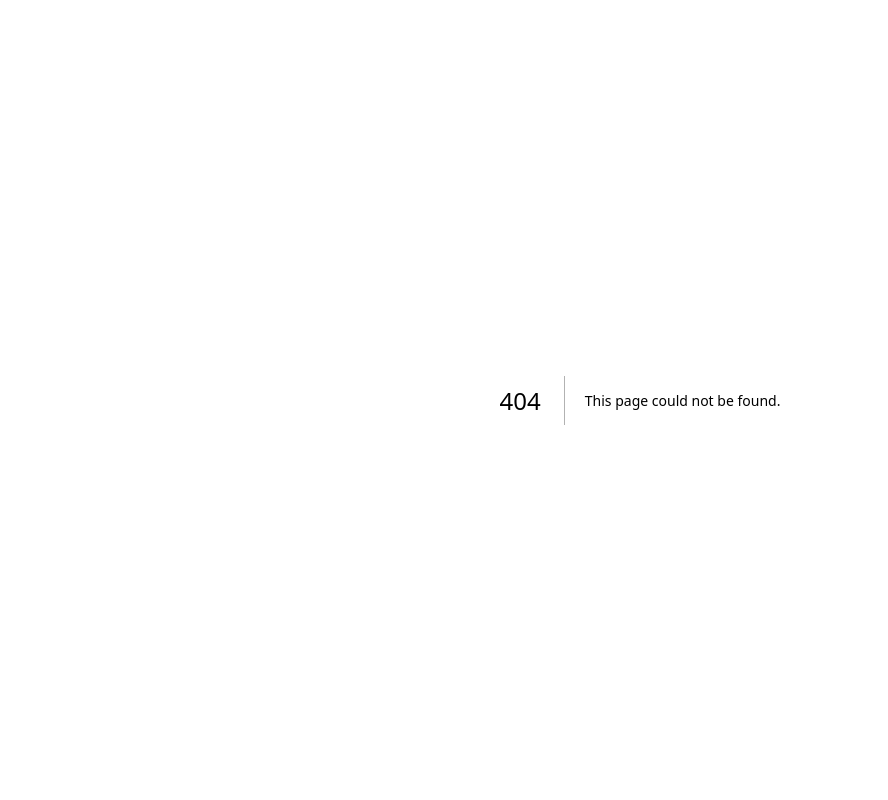
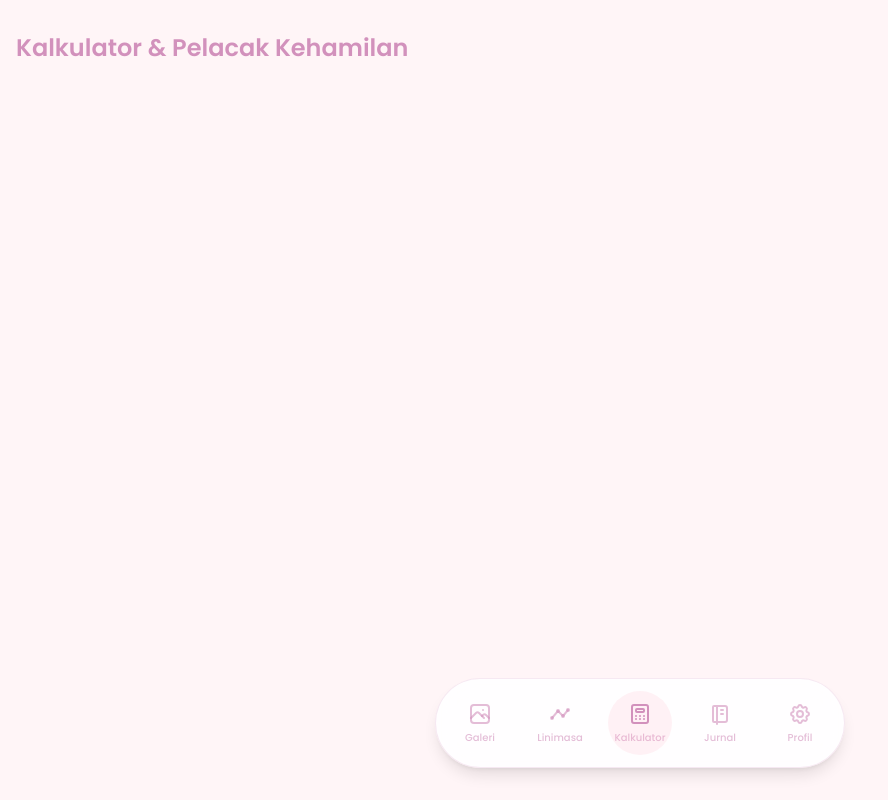
Before and after one commit to Hidayattt24/FE-Velora, a Next.js app: page /main/calculator in a window 1280 px wide. Before the commit this address had no page. Shown: the whole page, without its empty margins (0-888 px from the left). Built offline with nearby package versions, Linux system fonts and the light colour scheme.

Commit message:
feat : navbar main page

```diff
--- /dev/null
+++ b/src/app/main/calculator/page.tsx
@@ -0,0 +1,9 @@
+export default function CalculatorPage() {
+  return (
+    <div className="container mx-auto px-4 py-8">
+      <h1 className="text-2xl font-semibold text-[#D291BC] mb-4">
+        Kalkulator & Pelacak Kehamilan
+      </h1>
+    </div>
+  );
+}
--- /dev/null
+++ b/src/app/main/gallery/page.tsx
@@ -0,0 +1,9 @@
+export default function GalleryPage() {
+  return (
+    <div className="container mx-auto px-4 py-8">
+      <h1 className="text-2xl font-semibold text-[#D291BC] mb-4">
+        Galeri Perjalanan Kehamilan
+      </h1>
+    </div>
+  );
+}
--- /dev/null
+++ b/src/app/main/journal/page.tsx
@@ -0,0 +1,9 @@
+export default function JournalPage() {
+  return (
+    <div className="container mx-auto px-4 py-8">
+      <h1 className="text-2xl font-semibold text-[#D291BC] mb-4">
+        Jurnal
+      </h1>
+    </div>
+  );
+}
--- /dev/null
+++ b/src/app/main/layout.tsx
@@ -0,0 +1,53 @@
+"use client";
+
+import { MainNav } from "@/components/MainNav";
+import {
+  IconPhoto,
+  IconTimeline,
+  IconCalculator,
+  IconNotebook,
+  IconSettings
+} from "@tabler/icons-react";
+
+const navigationItems = [
+  {
+    label: "Galeri",
+    icon: <IconPhoto className="w-6 h-6" />,
+    href: "/main/gallery"
+  },
+  {
+    label: "Linimasa",
+    icon: <IconTimeline className="w-6 h-6" />,
+    href: "/main/timeline"
+  },
+  {
+    label: "Kalkulator",
+    icon: <IconCalculator className="w-6 h-6" />,
+    href: "/main/calculator"
+  },
+  {
+    label: "Jurnal",
+    icon: <IconNotebook className="w-6 h-6" />,
+    href: "/main/journal"
+  },
+  {
+    label: "Profil",
+    icon: <IconSettings className="w-6 h-6" />,
+    href: "/main/profile"
+  }
+];
+
+export default function MainLayout({
+  children,
+}: {
+  children: React.ReactNode;
+}) {
+  return (
+    <div className="min-h-screen bg-[#FFF5F7]">
+      <main className="pb-24 md:pb-36">
+        {children}
+      </main>
+      <MainNav items={navigationItems} />
+    </div>
+  );
+}
--- /dev/null
+++ b/src/app/main/profile/page.tsx
@@ -0,0 +1,9 @@
+export default function ProfilePage() {
+  return (
+    <div className="container mx-auto px-4 py-8">
+      <h1 className="text-2xl font-semibold text-[#D291BC] mb-4">
+        Pengaturan Profil
+      </h1>
+    </div>
+  );
+}
--- /dev/null
+++ b/src/app/main/timeline/page.tsx
@@ -0,0 +1,9 @@
+export default function TimelinePage() {
+  return (
+    <div className="container mx-auto px-4 py-8">
+      <h1 className="text-2xl font-semibold text-[#D291BC] mb-4">
+        Linimasa Kehamilan Interaktif
+      </h1>
+    </div>
+  );
+}
--- /dev/null
+++ b/src/components/MainNav.tsx
@@ -0,0 +1,129 @@
+"use client";
+
+import Link from "next/link";
+import { usePathname } from "next/navigation";
+import { motion } from "framer-motion";
+import { cn } from "@/lib/utils";
+import { useEffect, useState } from "react";
+
+interface MainNavProps {
+  items: {
+    label: string;
+    icon: React.ReactNode;
+    href: string;
+  }[];
+}
+
+export function MainNav({ items }: MainNavProps) {
+  const pathname = usePathname();
+  const [isMobile, setIsMobile] = useState(false);
+  const [lastScrollY, setLastScrollY] = useState(0);
+  const [show, setShow] = useState(true);
+
+  useEffect(() => {
+    const handleResize = () => {
+      setIsMobile(window.innerWidth < 768);
+    };
+
+    // Initial check
+    handleResize();
+
+    // Add event listener
+    window.addEventListener('resize', handleResize);
+
+    return () => window.removeEventListener('resize', handleResize);
+  }, []);
+
+  useEffect(() => {
+    const controlNavbar = () => {
+      if (typeof window !== 'undefined') {
+        if (window.scrollY > lastScrollY && window.scrollY > 100) { // if scroll down hide the navbar
+          setShow(false);
+        } else { // if scroll up show the navbar
+          setShow(true);
+        }
+
+        // remember current page location to use in the next move
+        setLastScrollY(window.scrollY);
+      }
+    };
+
+    if (typeof window !== 'undefined') {
+      window.addEventListener('scroll', controlNavbar);
+
+      // cleanup function
+      return () => {
+        window.removeEventListener('scroll', controlNavbar);
+      };
+    }
+  }, [lastScrollY]);
+
+  return (
+    <motion.div
+      className={cn(
+        "fixed z-50 w-full transition-transform duration-300",
+        isMobile ? "bottom-0" : "bottom-8",
+        !show && "translate-y-full"
+      )}
+      initial={{ y: 100 }}
+      animate={{ y: 0 }}
+      transition={{ type: "spring", bounce: 0.2, duration: 0.6 }}
+    >
+      <div className={cn(
+        "mx-auto",
+        isMobile ? "w-full" : "max-w-fit px-8"
+      )}>
+        <nav className={cn(
+          "flex items-center justify-around bg-white/90 backdrop-blur-lg shadow-lg transition-all duration-300 ease-in-out",
+          isMobile ? (
+            "w-full px-2 py-2 border-t border-[#D291BC]/20"
+          ) : (
+            "gap-4 rounded-full border border-[#D291BC]/20 p-3 mx-auto max-w-fit"
+          )
+        )}>
+          {items.map((item) => {
+            const isActive = pathname === item.href;
+
+            return (
+              <Link
+                key={item.href}
+                href={item.href}
+                className={cn(
+                  "relative flex flex-col items-center justify-center transition-all duration-200",
+                  isMobile ? (
+                    "h-14 w-16 hover:rounded-xl group"
+                  ) : (
+                    "h-16 w-16 rounded-full"
+                  ),
+                  isActive ? "text-[#D291BC]" : "text-[#D291BC]/60 hover:text-[#D291BC]/80"
+                )}
+              >
+                {isActive && (
+                  <motion.div
+                    layoutId="bubble"
+                    className={cn(
+                      "absolute inset-0 bg-[#FFE3EC]/50",
+                      isMobile ? (
+                        "group-hover:rounded-xl transition-all duration-200"
+                      ) : (
+                        "rounded-full"
+                      )
+                    )}
+                    transition={{ type: "spring", bounce: 0.2, duration: 0.6 }}
+                  />
+                )}
+                <span className="relative">{item.icon}</span>
+                <span className={cn(
+                  "text-[10px] mt-1 font-medium transition-opacity duration-200",
+                  isActive ? "text-[#D291BC]" : "text-[#D291BC]/60"
+                )}>
+                  {item.label}
+                </span>
+              </Link>
+            );
+          })}
+        </nav>
+      </div>
+    </motion.div>
+  );
+}
```
